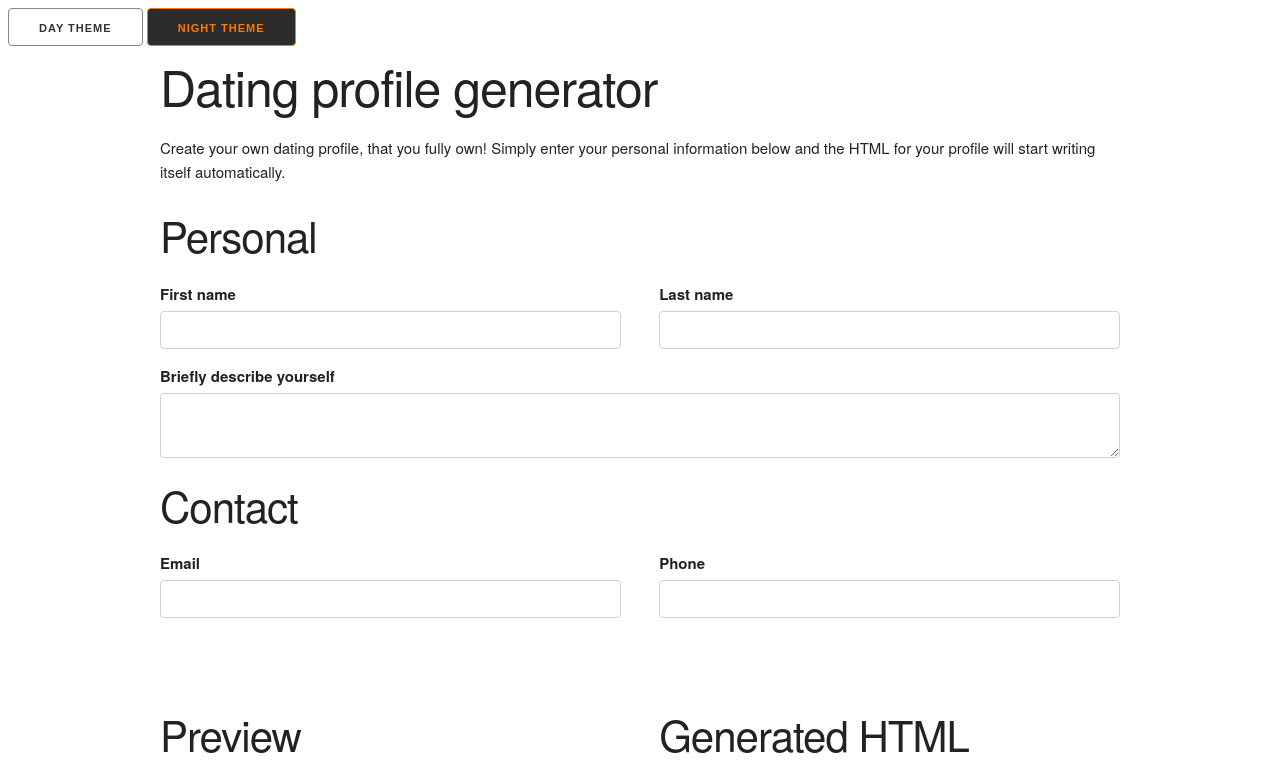
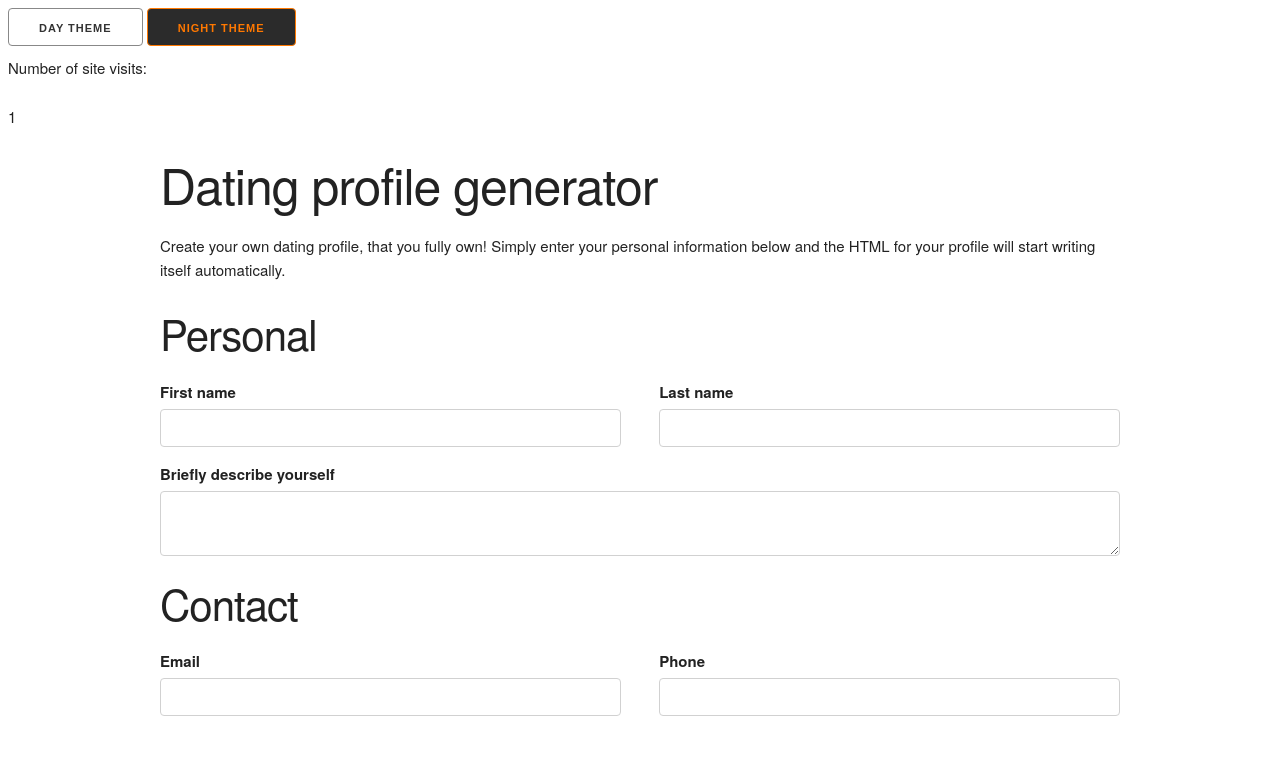
Before and after one commit to FreakingGrant/MI-449-js-localstorage, a plain HTML site: page index.html in a window 1280 px wide. Both pictures are taken after a click on the button "DAY THEME". Shown: the top 778 px of the page. Drawn offline with nearby package versions, Linux system fonts and the light colour scheme.

Commit message:
Fixed setTheme function, and included a number of visits display

```diff
--- a/index.html
+++ b/index.html
@@ -15,6 +15,8 @@
   <body>
     <button id="day-theme-button" class="day-theme">Day Theme</button>
     <button id="night-theme-button" class="night-theme">Night Theme</button>
+    <p>Number of site visits: </p>
+    <p id="visitor-counter"></p>
     <div class="container day-theme">
 
       <h1>Dating profile generator</h1>
--- a/script.js
+++ b/script.js
@@ -56,14 +56,10 @@ phone.addEventListener('input', function () {
   updatePreview()
 })
 
-// I tried passing this function into the click event listeners below, which dayThemeButton passing in 'day-theme'
-// and night theme button passing in 'night-theme', but for some reason when I had it like that, BOTH functions were
-// called immediately on opening the window, as if the two buttons were clicked.
-
-// function setTheme(theme) {
-//   document.body.setAttribute('class', theme)
-//   window.alert(theme + ' has been set')
-// }
+function setTheme (theme) {
+  document.body.setAttribute('class', theme)
+  window.localStorage.setItem('theme', theme)
+}
 
 var theme = window.localStorage.getItem('theme')
 document.body.setAttribute('class', theme)
@@ -72,11 +68,23 @@ var dayThemeButton = document.getElementById('day-theme-button')
 var nightThemeButton = document.getElementById('night-theme-button')
 
 dayThemeButton.addEventListener('click', () => {
-  document.body.setAttribute('class', 'day-theme')
-  window.localStorage.setItem('theme', 'day-theme')
+  setTheme('day-theme')
 })
 
 nightThemeButton.addEventListener('click', () => {
-  document.body.setAttribute('class', 'night-theme')
-  window.localStorage.setItem('theme', 'night-theme')
+  setTheme('night-theme')
 })
+
+var numVisits
+if (!window.localStorage.getItem('numVisits')) {
+  numVisits = 0
+  // window.alert('=== blank')
+} else {
+  numVisits = parseInt(window.localStorage.getItem('numVisits'))
+}
+
+numVisits++
+
+var visitorCounter = document.getElementById('visitor-counter')
+visitorCounter.textContent = numVisits
+window.localStorage.setItem('numVisits', numVisits)
```
